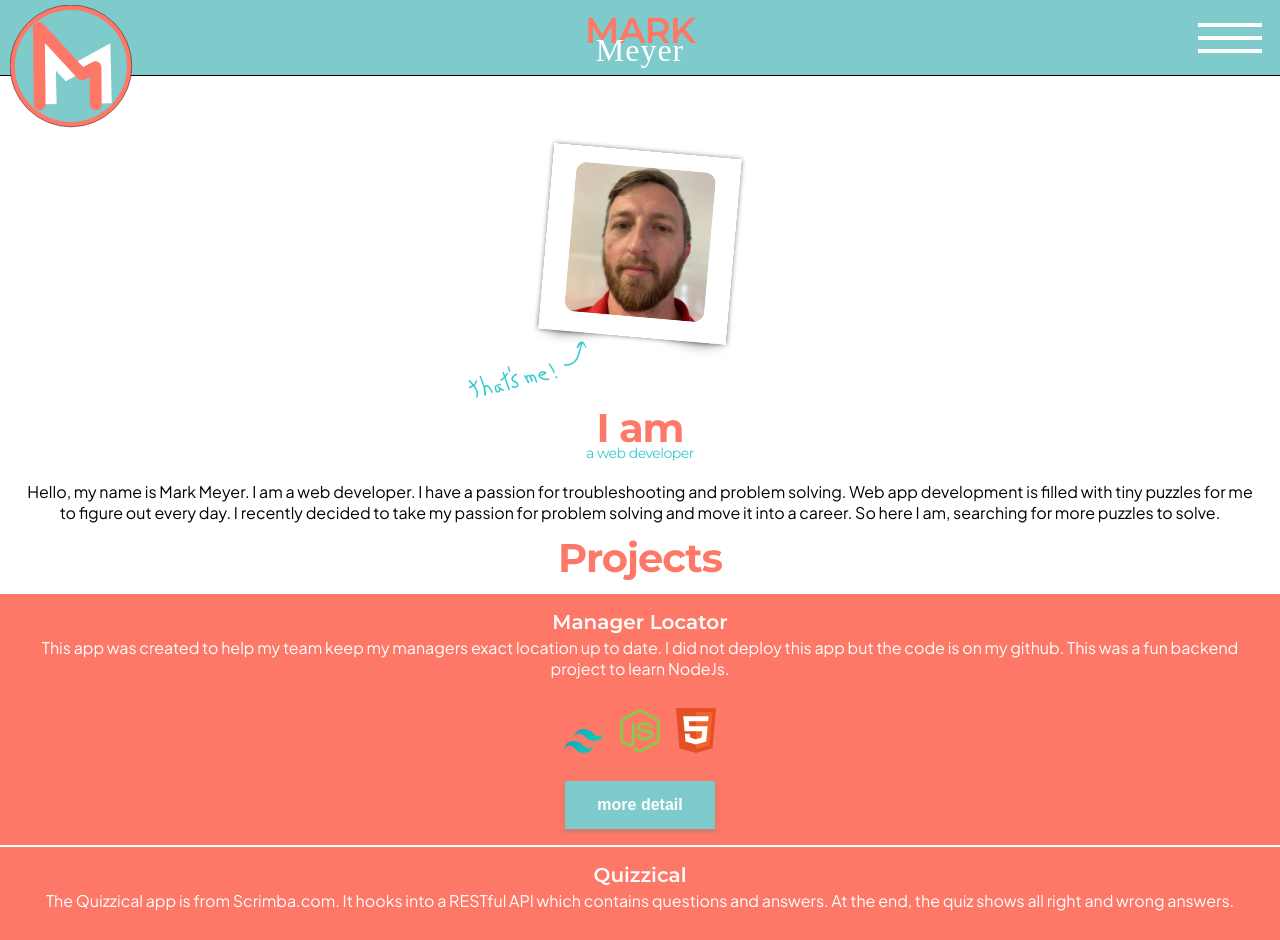
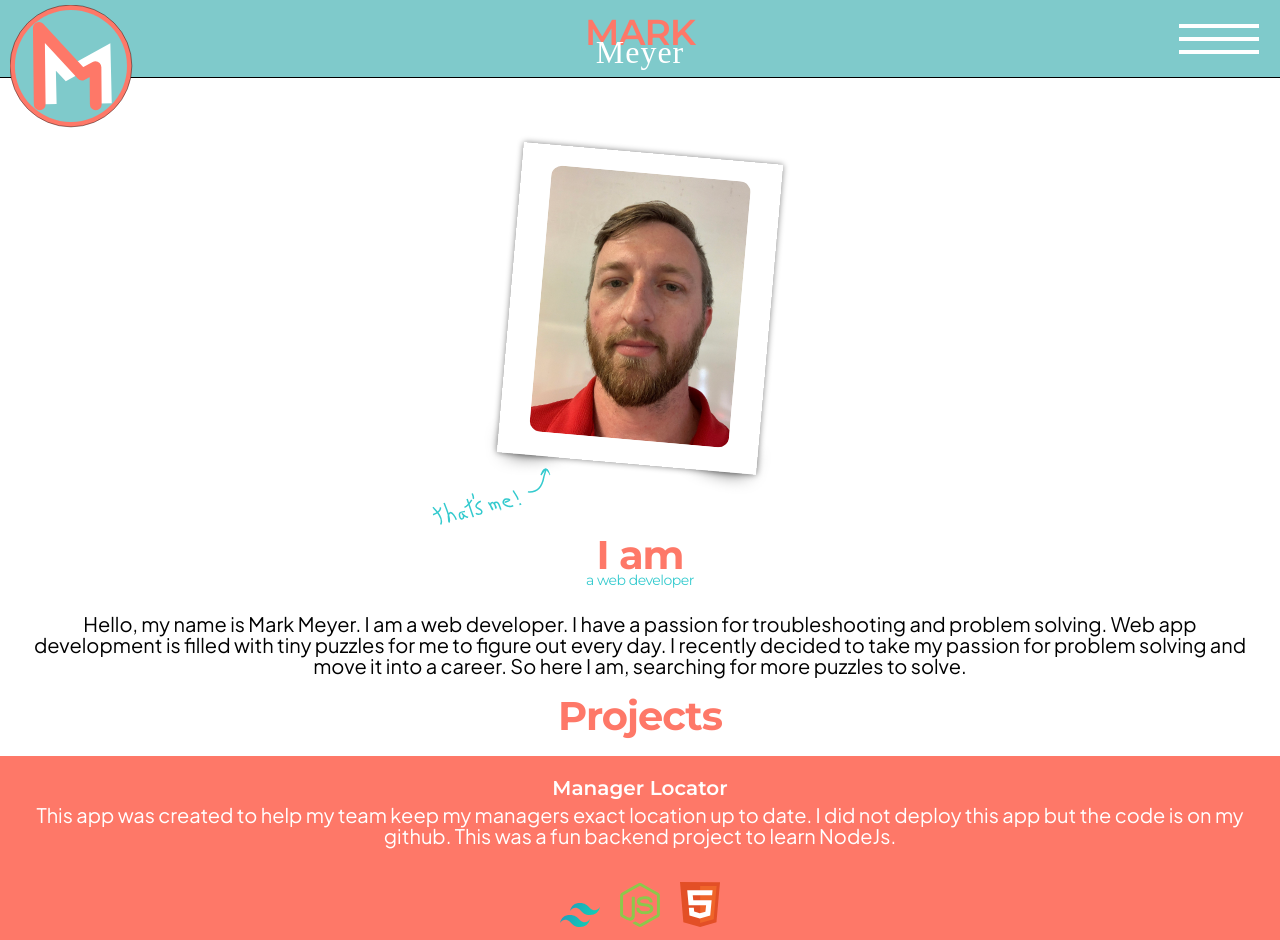
Before and after one commit to mcfliermeyer/Portfolio, a React (Create React App) app: page / in a window 1280 px wide. Shown: the top 940 px of the page. Built offline with nearby package versions, Linux system fonts and the light colour scheme; a web font is replaced by a local one.

Commit message:
starting responsive layout rem and em sizing

```diff
--- a/src/App.tsx
+++ b/src/App.tsx
@@ -11,10 +11,10 @@ import TechStackIconWrapper from "./components/TechStackIconWrapper";
 import tailwindLogo from "./resources/tailwindcss.svg";
 import reactLogo from "./resources/react.svg";
 import typescriptLogo from "./resources/typescript.svg";
-import javaLogo from './resources/java.svg'
+// import javaLogo from './resources/java.svg'
 import swiftLogo from './resources/swift.svg'
 import androidLogo from './resources/androidLogo.svg'
-import pythonLogo from './resources/python.svg'
+// import pythonLogo from './resources/python.svg'
 import javascriptLogo from './resources/javascriptLogo.svg'
 import nodeLogo from './resources/nodejs-icon.svg'
 import htmlLogo from './resources/html-1.svg'
--- a/src/components/FlipCard.tsx
+++ b/src/components/FlipCard.tsx
@@ -12,23 +12,23 @@ const StyledFlipCard = styled.div`
   position: relative;
   color: #fff;
   .title {
-    font-size: 24px;
+    font-size: 1.5rem;
     font-weight: 600;
     font-family: ${(props) => props.theme.fonts.nameTitleFont};
   }
   .more-detail-btn{
     box-sizing: border-box;
-    line-height: 1rem;
+    line-height: 1em;
     display: inline-block;
     vertical-align: middle;
     cursor: pointer;
     background-color: ${(props) => props.theme.colors.primaryBlue};
     color: white;
-    font-size: 16px;
+    font-size: 1rem;
     font-weight: 600;
     text-decoration: none;
-    padding: 1rem 2rem;
-    margin: 0.5rem;
+    padding: 1em 2em;
+    margin: 0.5em;
     border: none;
     box-shadow: 0 3px 2px 1px rgb(128, 128, 128, 0.3);
   }
@@ -49,7 +49,7 @@ const StyledFlipCard = styled.div`
       top: 0;
       left: 0;
       right: 0;
-      padding: 1rem 1.5rem .5rem;
+      padding: 1em 1.5em .5em;
     }
     .front {
       z-index: 2;
--- a/src/components/Photo.tsx
+++ b/src/components/Photo.tsx
@@ -45,11 +45,16 @@ const StyledPhoto = styled.div`
     border-radius: 11px;
     padding: 1rem 1.5rem;
   }
-  picture {
+  @media (min-width: 425px) {
+    .picture-frame {
+      width: 200px;
+      border-radius: 11px;
+      padding: 1rem 1.5rem;
+    }
   }
   img {
     width: 100%;
-    height: 150px;
+    height: auto;
     object-fit: cover;
     border-radius: 11px;
   }
--- a/src/components/SvgAndPhoto.tsx
+++ b/src/components/SvgAndPhoto.tsx
@@ -11,8 +11,7 @@ const StyledSvgAndPhoto = styled.div`
     bottom: -70px;
     left: -80px;
   }
-
-`;
+  `;
 
 const SvgAndPhoto = () => {
   return (
--- a/src/components/ThatsMe.tsx
+++ b/src/components/ThatsMe.tsx
@@ -2,6 +2,9 @@ import styled from "styled-components";
 
 const StyledThatsMe = styled.svg`
   background-color: transparent;
+  @media (min-width: 425px) {
+    font-size: 1rem;
+  }
 `;
 
 const ThatsMe = () => {
--- a/src/components/hooks/useElementSize.tsx
+++ b/src/components/hooks/useElementSize.tsx
@@ -38,7 +38,6 @@ function useElementSize<T extends HTMLElement = HTMLDivElement>(): [
   useEffect(() => {
     setTimeout(() => handleSize(), 30);
     // handleSize();
-    console.log(ref?.offsetHeight)
     // eslint-disable-next-line react-hooks/exhaustive-deps
   }, [ref?.offsetHeight, ref?.offsetWidth]);
 
--- a/src/theme/globalStyles.tsx
+++ b/src/theme/globalStyles.tsx
@@ -1,6 +1,14 @@
 import { createGlobalStyle } from "styled-components";
 
 const GlobalStyle = createGlobalStyle`
+  html {
+    font-size: 16px;
+  }
+  @media (min-width: 425px) {
+    html {
+      font-size: 20px;
+    }
+  }
   body {
     margin: 0;
     padding: 0;
```
